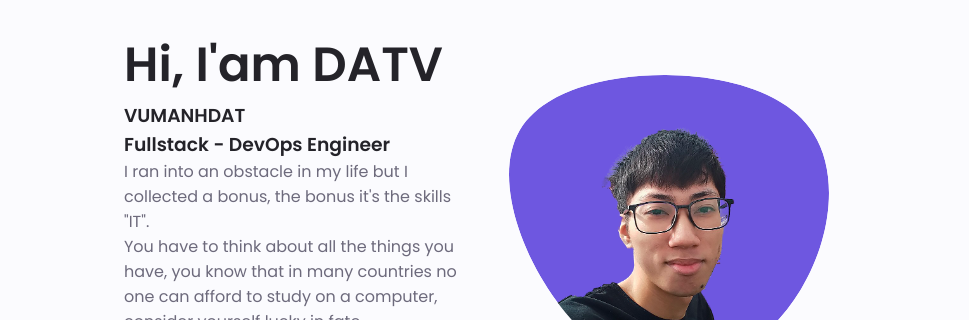
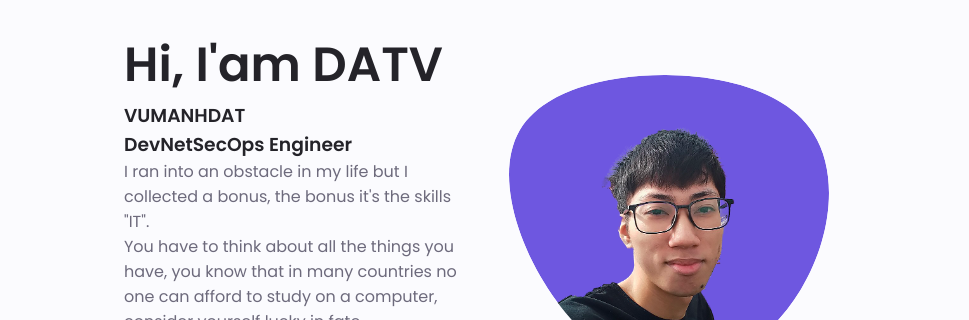
Before and after one commit to CompanyDATV/MyCV, a plain HTML site: page index.html in a window 1280 px wide. Shown: the part 155-475 px from the top of the page, 184-1153 px from the left. Drawn offline with nearby package versions, Linux system fonts and the light colour scheme.

Commit message:
Update index.html

```diff
--- a/index.html
+++ b/index.html
@@ -144,7 +144,7 @@
                     <div class="home__data">
                         <h1 class="home__title">Hi, I'am DATV</h1>
                         <h3 class="home__subtitle">VUMANHDAT</h3>
-                        <h3 class="home__subtitle">Fullstack - DevOps Engineer</h3>
+                        <h3 class="home__subtitle">DevNetSecOps Engineer</h3>
                         <p class="home__description">
                         I ran into an obstacle in my life but I collected a bonus, the bonus it's the skills "IT".</br>
                         You have to think about all the things you have, you know that in many countries no one can afford
```
